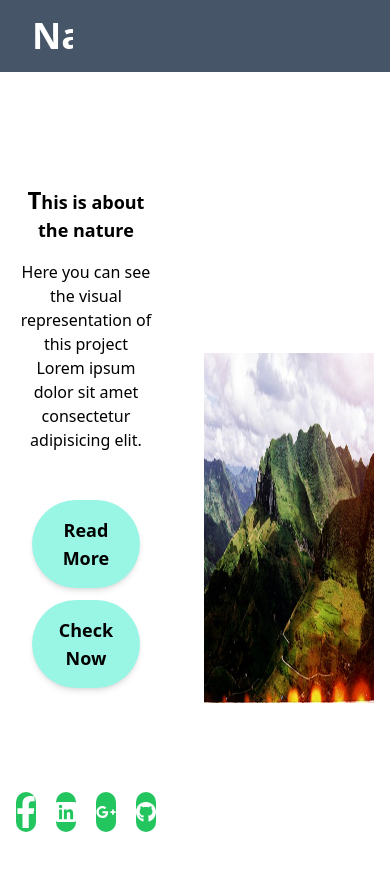
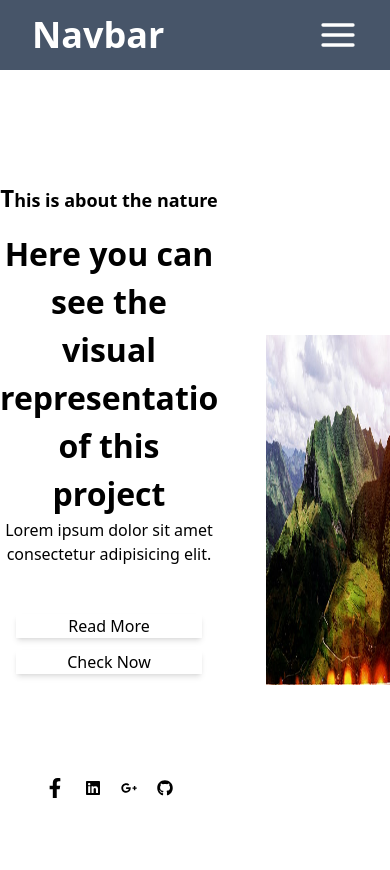
Before and after one commit to neelendrareddy9001/json_webtoken-authentication, a React (Create React App) app in the folder client/: page / in a window 390 px wide. Shown: the top 870 px of the page. Built offline with nearby package versions, Linux system fonts and the light colour scheme.

Commit message:
navbar menu responsive added

```diff
--- a/client/src/Components/Header/Header.jsx
+++ b/client/src/Components/Header/Header.jsx
@@ -1,76 +1,83 @@
-import React, { useState } from 'react';
+import React, { useState } from "react";
 import { FiMenu } from "react-icons/fi";
 import { IoCloseOutline } from "react-icons/io5";
-import { Link } from 'react-router-dom';
-
-
+import { Link } from "react-router-dom";
 
 const Header = () => {
-    const [open, setMenuOpen] = useState(false)
+  const [open, setMenuOpen] = useState(false);
 
-    const handleMenu = (e) => {
-        setMenuOpen(true)
-    }
+  const openMenu = () => {
+    setMenuOpen(!open);
+  };
+  const closeMenu = () => {
+    setMenuOpen(!open);
+  };
 
   return (
     <section>
-    <nav className='navbar shadow-md py-4 flex justify-between w-full bg-slate-600 text-white px-8 min-h-[65px] items-center'>
-        <a href='logo' className='logo text-4xl font-semibold capitalize cursor-pointer overflow-hidden'>navbar</a>
-        <ul className=' gap-12 text-lg font-thin flex mdd:hidden ml-[40%]'>
+      <nav className="navbar shadow-md py-4 flex justify-between w-full bg-slate-600 text-white px-8 h-[70px] items-center">
+        <a
+          href="logo"
+          className="logo text-4xl font-semibold capitalize cursor-pointer overflow-hidden"
+        >
+          navbar
+        </a>
+        <ul className=" gap-12 font-thin hidden md:inline-flex ml-[40%]">
           <li>
-                <a href='home'>Home</a>
+            <a href="home">Home</a>
           </li>
           <li>
             <Link to="/about">About</Link>
           </li>
           <li>
-                <a href='blog'>Blog</a>
+            <a href="blog">Blog</a>
           </li>
           <li>
-                <a href='testimonial'>Testimonial</a>
+            <a href="testimonial">Testimonial</a>
           </li>
           <li>
-                <a href='contact'>Contact</a>
+            <a href="contact">Contact</a>
           </li>
-            <div className='line'></div>
+          <div className="line"></div>
         </ul>
 
-        <div className=''>
-            <FiMenu size={40} className=' hidden mdd:block' />
-            <IoCloseOutline size={25} style={{display: 'none'}} />
+        <div className="flex md:hidden">
+          {open ? (
+            <IoCloseOutline size={40} onClick={closeMenu} />
+          ) : (
+            <FiMenu size={40} onClick={openMenu} />
+          )}
         </div>
 
-        {
-            open ?
+        {open ? (
           <>
-                <div className='mobile-menu'>
-        <ul className='flex justify-between'>
+            <div className="mobile-menu rounded-3xl">
+              <ul className='flex flex-col gap-8 items-center justify-center py-4 hover:active:no-underline'>
                 <li>
-                <a href='home'>Home</a>
+                  <a href="home">Home</a>
                 </li>
                 <li>
-                <a href='about'>About</a>
+                  <a href="about">About</a>
                 </li>
                 <li>
-                <a href='blog'>Blog</a>
+                  <a href="blog">Blog</a>
                 </li>
                 <li>
-                <a href='testimonial'>Testimonial</a>
+                  <a href="testimonial">Testimonial</a>
                 </li>
                 <li>
-                <a href='contact'>Contact</a>
+                  <a href="contact">Contact</a>
                 </li>
               </ul>
             </div>
           </>
-            : ""
-        }
+        ) : (
+          ""
+        )}
+      </nav>
+      <div className="menu_hover"></div>
+    </section>
+  );
+};
 
-    </nav>
-    <div className='menu_hover'></div>
-    </section>
-
-  )
-}
-
-export default Header
+export default Header;
--- a/client/src/index.css
+++ b/client/src/index.css
@@ -3,32 +3,36 @@
 @tailwind utilities;
 
 * {
-  overflow-x: hidden;
+  overflow: hidden;
   box-sizing: border-box;
   padding: 0;
   margin: 0;
 }
 
+
+h1,
+h2,
+h3,
+h4{
+  font-size: 32px;
+  font-weight: 700;
+}
+body {
+  position: relative;
+}
+
 @layer components {
-  .btn {
-    @apply p-4 px-6 bg-teal-200 rounded-full font-bold text-lg hover:bg-transparent hover:bg-sky-400
+  .mobile-menu {
+    @apply absolute top-20 w-[50%] right-0 bg-green-700 shadow-2xl
   }
-  .icon {
-    @apply w-[40px] h-[40px] rounded-full bg-green-500 text-white text-2xl font-bold hover:scale-110 duration-200 transition-all
+}
+@layer components {
+  li {
+    @apply p-4 text-2xl font-semibold
   }
 }
 
-@layer components {
-  .section-container {
-    @apply  mx-auto px-4
-  }
 
-}
-/* @layer components {
-  .section-backround {
-    @apply grid grid-cols-1 sm:grid-cols-1
-  }
-} */
 
 .about-img {
   border-top-left-radius: 25%;
@@ -52,6 +56,9 @@ ul li a:hover{
   border-bottom: 2px solid red;
 }
 
+.mobile-menu ul li a:hover {
+  text-decoration: none;
+}
 
 /* blog styles */
 @layer components {
@@ -85,15 +92,3 @@ ul li a:hover{
     @apply text-blue-500 bg-black
   }
 }
-
-
-@layer components {
-  label {
-    @apply m-4 absolute
-  }
-}
-@layer components {
-  .input_container {
-    @apply m-3
-  }
-}
--- a/client/tailwind.config.js
+++ b/client/tailwind.config.js
@@ -6,7 +6,7 @@ module.exports = {
       'xl': {'max': '1535px'},
       'lg' : {'max': '1024px'},
       'mdd' : {'min': '840px'},
-      'md' : {'max': '767px'},
+      'md' : {'min': '767px'},
       'sm' : {'max': '480px'}
     },
 
```
Lines whose indentation alone changed are shown as unchanged.
